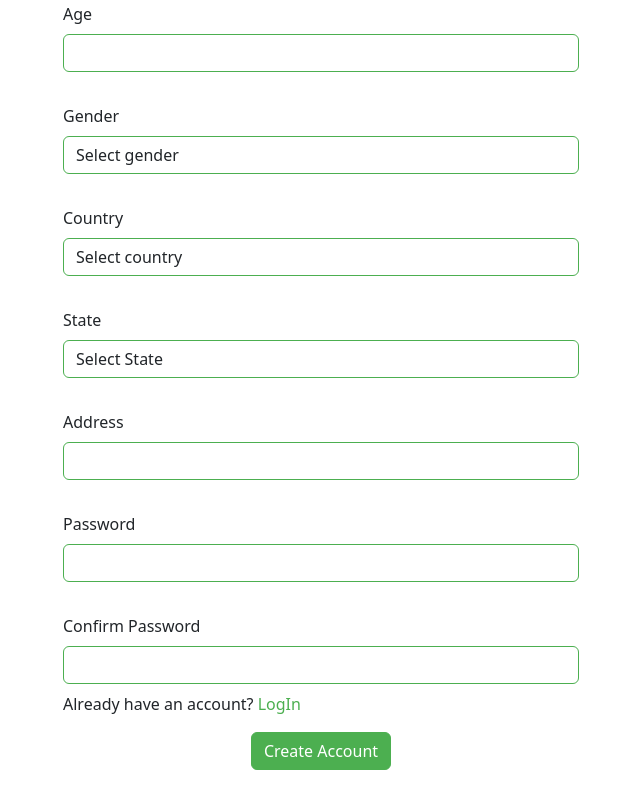
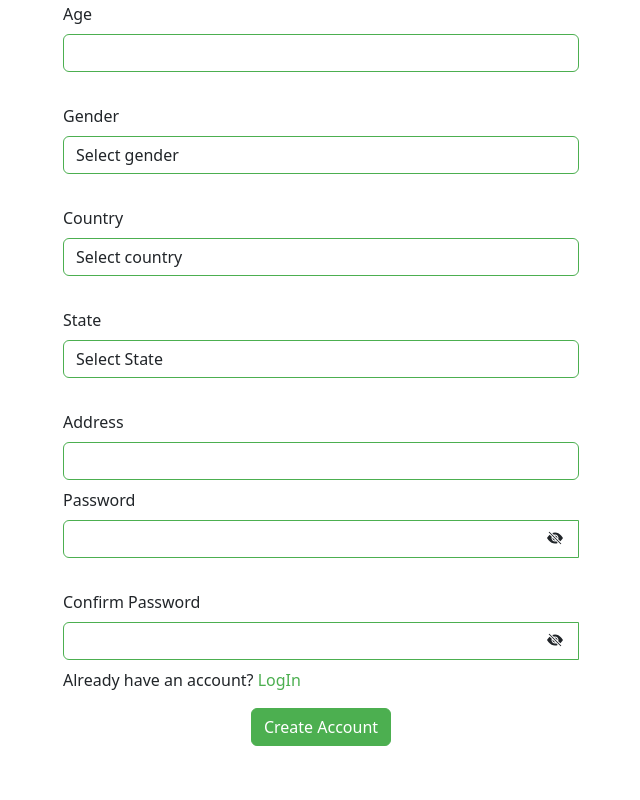
Before and after one commit to vradhi108/smartData-Angular-Task, an Angular app: page /registration in a window 1280 px wide. Shown: the part 588-1388 px from the top of the page, without its empty margins (319-959 px from the left). After the commit the page ends 1364 px from the top, so only its background shows below. Built offline with nearby package versions, Linux system fonts and the light colour scheme.

Commit message:
modified password visibility

```diff
--- a/src/app/login/login.component.html
+++ b/src/app/login/login.component.html
@@ -53,7 +53,8 @@
 
                             </span>
                         </div>
-                      </div>
+                    </div>
+
 
 
                     <div *ngIf="form.get('password')?.invalid && form.get('password')?.touched" class="error">
--- a/src/app/login/login.component.ts
+++ b/src/app/login/login.component.ts
@@ -10,7 +10,7 @@ export class LoginComponent {
   constructor(private authservice: AuthServiceService){};
   forgotPassword = false;
   visibility = false;
-  refreshInterval = 30000; // 30 seconds
+
 
 
   form = new FormGroup({
--- a/src/app/registration/registration.component.html
+++ b/src/app/registration/registration.component.html
@@ -107,22 +107,63 @@
                             This field is required
                         </div>
                     </div>
-                    <br>
-                    <div class="mb-3">
+                    <div>
                         <label for="password" class="form-label" >Password</label>
-                        <input type="password" name="password" class="form-control" (mouseenter)="showPasswordRules = true" (mouseleave)="showPasswordRules = false" formControlName="password" #pw>
+                    </div>
+                    <div>
+                        <div class="input-group mb-3 ">
+                            <input type={{passwordType1}} class="form-control position-relative" formControlName="password" BlockCopyPasteDirective (mouseenter)="showPasswordRules = true" (mouseleave)="showPasswordRules = false" formControlName="password" #pw>
+                            <div class="input-group-append position-absolute end-0 px-3 py-1">
+                                <span *ngIf="visibility1" (click)="toggleVisibility1()" >
+                                    <svg xmlns="http://www.w3.org/2000/svg" width="16" height="16" fill="currentColor" class="bi bi-eye-fill" viewBox="0 0 16 16">
+                                        <path d="M10.5 8a2.5 2.5 0 1 1-5 0 2.5 2.5 0 0 1 5 0"/>
+                                        <path d="M0 8s3-5.5 8-5.5S16 8 16 8s-3 5.5-8 5.5S0 8 0 8m8 3.5a3.5 3.5 0 1 0 0-7 3.5 3.5 0 0 0 0 7"/>
+                                    </svg>
+                                </span>
+
+                                <span *ngIf="!visibility1" (click)="toggleVisibility1()" >
+                                    <svg xmlns="http://www.w3.org/2000/svg" width="16" height="16" fill="currentColor" class="bi bi-eye-slash-fill" viewBox="0 0 16 16">
+                                        <path d="m10.79 12.912-1.614-1.615a3.5 3.5 0 0 1-4.474-4.474l-2.06-2.06C.938 6.278 0 8 0 8s3 5.5 8 5.5a7 7 0 0 0 2.79-.588M5.21 3.088A7 7 0 0 1 8 2.5c5 0 8 5.5 8 5.5s-.939 1.721-2.641 3.238l-2.062-2.062a3.5 3.5 0 0 0-4.474-4.474z"/>
+                                        <path d="M5.525 7.646a2.5 2.5 0 0 0 2.829 2.829zm4.95.708-2.829-2.83a2.5 2.5 0 0 1 2.829 2.829zm3.171 6-12-12 .708-.708 12 12z"/>
+                                    </svg>
+
+                                </span>
+                            </div>
+                        </div>
+
                         <div *ngIf="form.get('password')?.invalid && form.get('password')?.touched" class="error">
                             This field is required
                         </div>
+
                         <div class="password-rules" *ngIf="showPasswordRules">
                             Password must be at least 8 characters long, contain at least one uppercase letter, one lowercase letter, one number, and one special character.
-                          </div>
-
+                        </div>
                     </div>
                     <br>
-                    <div class="mb-3">
+
+                    <div>
                         <label for="confirmPassword" class="form-label">Confirm Password</label>
-                        <input  (mouseenter)="touch = true" type="password" name="confirmPassword" class="form-control" formControlName="confirmPassword" #cpw (keyup)="checkPassword(pw.value, cpw.value)">
+                    </div>
+                    <div>
+                        <div class="input-group mb-3 ">
+                            <input type={{passwordType2}} class="form-control position-relative" formControlName="confirmPassword" BlockCopyPasteDirective  (mouseenter)="touch = true" #cpw (keyup)="checkPassword(pw.value, cpw.value)">
+                            <div class="input-group-append position-absolute end-0 px-3 py-1">
+                                <span *ngIf="visibility2" (click)="toggleVisibility2()" >
+                                    <svg xmlns="http://www.w3.org/2000/svg" width="16" height="16" fill="currentColor" class="bi bi-eye-fill" viewBox="0 0 16 16">
+                                        <path d="M10.5 8a2.5 2.5 0 1 1-5 0 2.5 2.5 0 0 1 5 0"/>
+                                        <path d="M0 8s3-5.5 8-5.5S16 8 16 8s-3 5.5-8 5.5S0 8 0 8m8 3.5a3.5 3.5 0 1 0 0-7 3.5 3.5 0 0 0 0 7"/>
+                                    </svg>
+                                </span>
+
+                                <span *ngIf="!visibility2" (click)="toggleVisibility2()" >
+                                    <svg xmlns="http://www.w3.org/2000/svg" width="16" height="16" fill="currentColor" class="bi bi-eye-slash-fill" viewBox="0 0 16 16">
+                                        <path d="m10.79 12.912-1.614-1.615a3.5 3.5 0 0 1-4.474-4.474l-2.06-2.06C.938 6.278 0 8 0 8s3 5.5 8 5.5a7 7 0 0 0 2.79-.588M5.21 3.088A7 7 0 0 1 8 2.5c5 0 8 5.5 8 5.5s-.939 1.721-2.641 3.238l-2.062-2.062a3.5 3.5 0 0 0-4.474-4.474z"/>
+                                        <path d="M5.525 7.646a2.5 2.5 0 0 0 2.829 2.829zm4.95.708-2.829-2.83a2.5 2.5 0 0 1 2.829 2.829zm3.171 6-12-12 .708-.708 12 12z"/>
+                                    </svg>
+
+                                </span>
+                            </div>
+                        </div>
                         <div *ngIf="form.get('confirmPassword')?.invalid && form.get('confirmPassword')?.touched" class="error">
                             This field is required
                         </div>
--- a/src/app/registration/registration.component.ts
+++ b/src/app/registration/registration.component.ts
@@ -27,6 +27,10 @@ export class RegistrationComponent {
   selectedState = '';
   isPasswordFilled = false;
   isPasswordCorrect = false;
+  passwordType1: string = 'password';
+  passwordType2: string = 'password';
+  visibility1 = false;
+  visibility2 = false;
   countries: Country[] = [
     {name: 'India',
       states: ['Andhra Pradesh', 'Arunachal Pradesh',
@@ -100,6 +104,24 @@ export class RegistrationComponent {
     this.isPasswordFilled = true;
     if (p === cp)  {
       this.isPasswordCorrect = true;
+    }
   }
+
+  toggleVisibility1(){
+    this.visibility1 = !this.visibility1;
+    if (this.visibility1){
+      this.passwordType1 = 'text';
+    }
+    else this.passwordType1 = 'password';
+  }
+
+  toggleVisibility2(){
+    this.visibility2 = !this.visibility2;
+    if (this.visibility2){
+      this.passwordType2 = 'text';
+    }
+    else this.passwordType2 = 'password';
+  }
+
+
 }
-}
```
